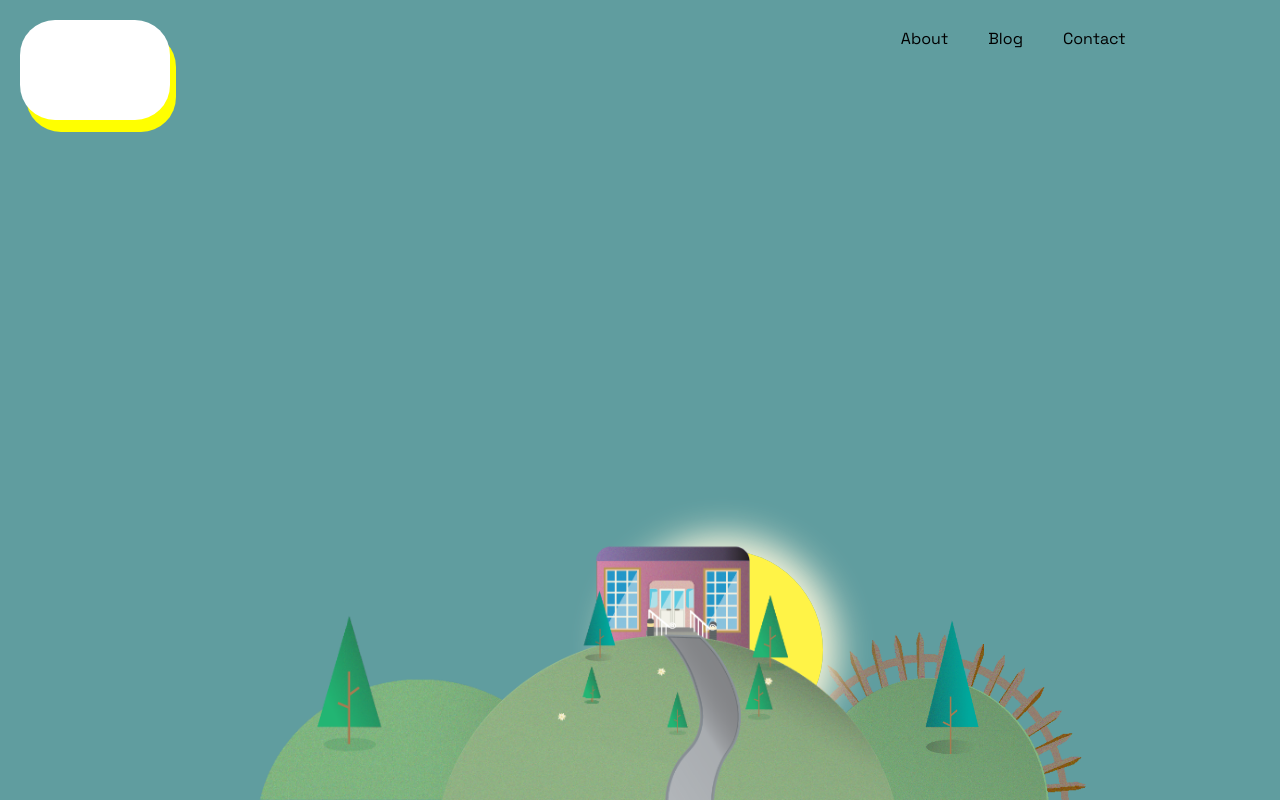
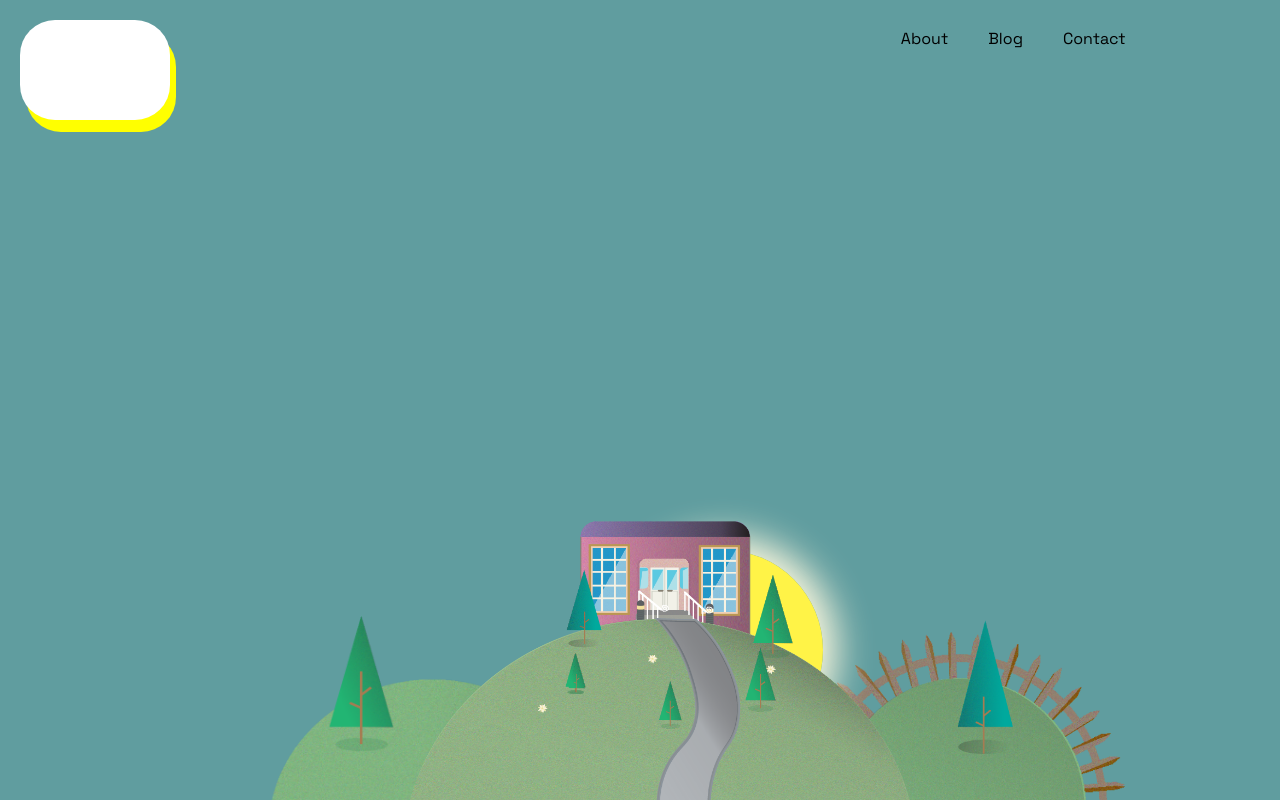
Before and after one commit to RobSweny/Portfolio-Website, a plain HTML site: page index.html in a window 1280 px wide. Drawn offline with nearby package versions, Linux system fonts and the light colour scheme.

Commit message:
Fixing images to centre of screen regardless of res

```diff
--- a/styles.css
+++ b/styles.css
@@ -72,30 +72,37 @@
 }
 
 .firstHill {
-    position:fixed;
+    display: block;
+    position: fixed;
     height: 500px;
     width: 950px;
-    margin-left: 120px;
-    left: 0;
+    z-index: -1;
+    margin: 0 auto;
     bottom: 0;
+    left: 40%;
+    transform: translate(-40%, 0);
 }
 
 .secondHill {
-    position:fixed;
-    height: 500px;
-    width: 950px;
-    margin-left: 175px;
-    left: 0;
+    display: block;
+    position: fixed;
+    height: 550px;
+    width: 1050px;
+    left: 50%;
+    margin: 0 auto;
+    transform: translate(-50%, 0);
     bottom: 0;
 }
 
 .thirdHill {
-    position:fixed;
+    display: block;
+    position: fixed;
     height: 700px;
-    width: 1150px;
-    margin-left: 50px;
+    width: 1200px;
+    margin: 0 auto;
     z-index: -1;
-    left: 0;
+    left: 55%;
+    transform: translate(-55%, 0);
     bottom: 0;
 }
 
```
